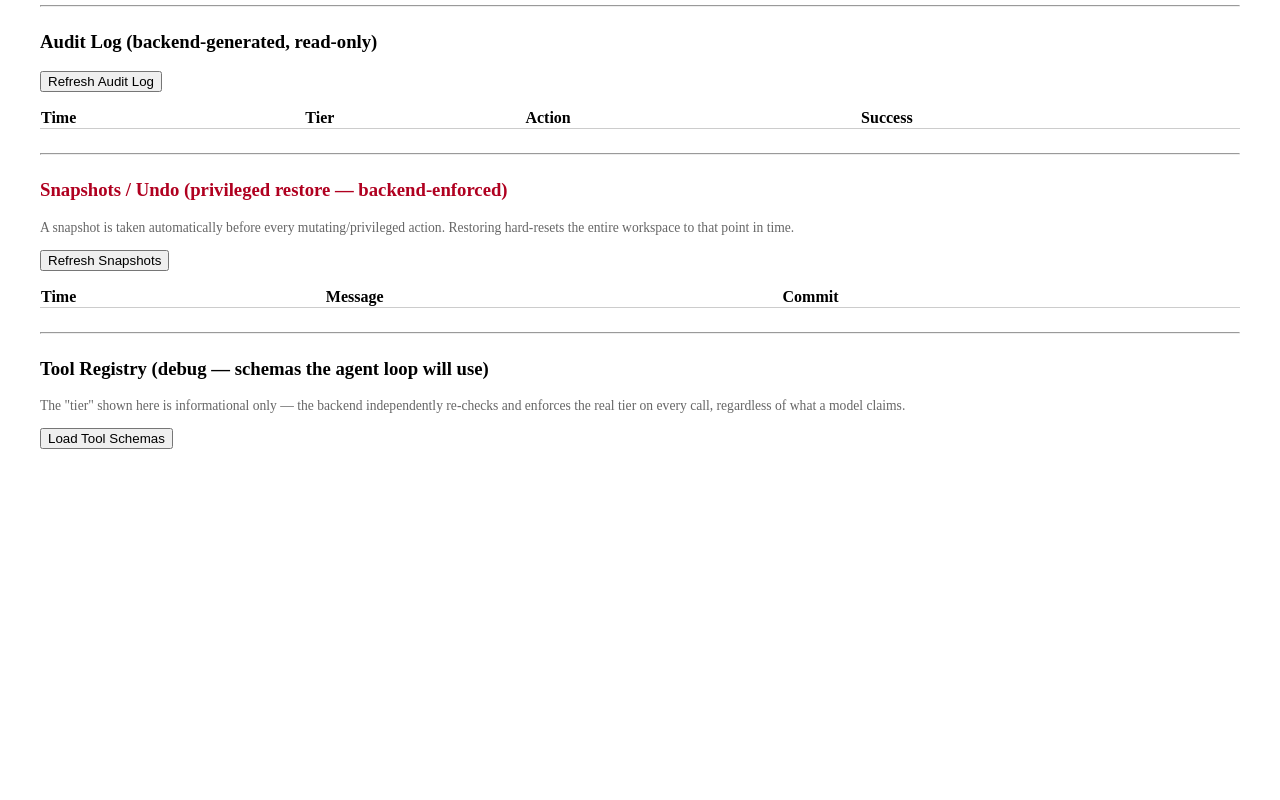
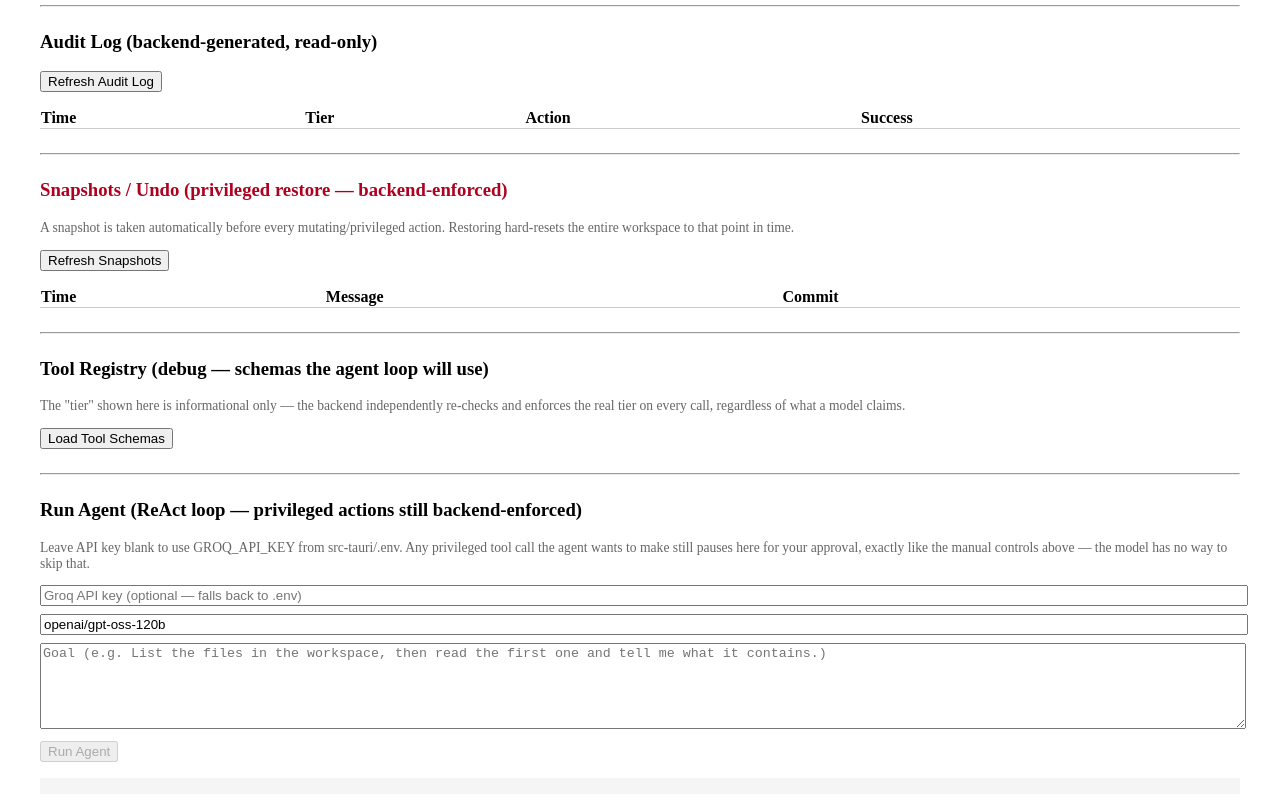
Before and after one commit to LaibaBatoool/AiCoworker, a React (Vite) app: page / in a window 1280 px wide. Shown: the part 2184-2984 px from the top of the page. Before the commit the page ends 2689 px from the top, so only its background shows below. Built offline with nearby package versions, Linux system fonts and the light colour scheme.

Commit message:
Instruct agent to format final answers as human-readable multi-line lists, not shell out for trivial date/math conversions; render newlines in the UI

```diff
--- a/src/App.tsx
+++ b/src/App.tsx
@@ -1,5 +1,6 @@
 import { useState } from "react";
 import { invoke } from "@tauri-apps/api/core";
+import { listen } from "@tauri-apps/api/event";
 
 interface CommandOutput {
   risk_level: string;
@@ -53,7 +54,35 @@ interface ToolSchema {
   parameters: unknown;
 }
 
+// --- Agent orchestration types (mirror src-tauri/src/agent/*) ---
+
+interface ToolCallFunction {
+  name: string;
+  arguments: string; // JSON-encoded string
+}
+
+interface ToolCallRequest {
+  id: string;
+  type: string;
+  function: ToolCallFunction;
+}
+
+interface ChatMessage {
+  role: string; // "system" | "user" | "assistant" | "tool"
+  content?: string | null;
+  tool_calls?: ToolCallRequest[] | null;
+  tool_call_id?: string | null;
+}
+
+type AgentStepResult =
+  | { status: "Done"; messages: ChatMessage[]; answer: string }
+  | { status: "AwaitingConfirmation"; messages: ChatMessage[]; tool_name: string; arguments: unknown }
+  | { status: "StoppedForSafety"; messages: ChatMessage[]; reason: string }
+  | { status: "Error"; message: string };
+
 function App() {
+  const [runningJobId, setRunningJobId] = useState<number | null>(null);
+
   const [dirPath, setDirPath] = useState("");
   const [dirEntries, setDirEntries] = useState<{ name: string; is_directory: boolean }[]>([]);
 
@@ -106,13 +135,20 @@ function App() {
   const [auditLog, setAuditLog] = useState<AuditLogRecord[]>([]);
   const [auditLogStatus, setAuditLogStatus] = useState("");
 
-  // --- New: snapshots (undo) ---
   const [snapshots, setSnapshots] = useState<SnapshotRecord[]>([]);
   const [snapshotStatus, setSnapshotStatus] = useState("");
 
-  // --- New: tool registry debug viewer ---
   const [toolSchemas, setToolSchemas] = useState<ToolSchema[]>([]);
   const [toolSchemasStatus, setToolSchemasStatus] = useState("");
+
+  // --- Agent orchestration (ReAct loop) ---
+  const [agentGoal, setAgentGoal] = useState("");
+  const [agentApiKey, setAgentApiKey] = useState(""); // leave blank to use GROQ_API_KEY from src-tauri/.env
+  const [agentModel, setAgentModel] = useState("openai/gpt-oss-120b");
+  const [agentMessages, setAgentMessages] = useState<ChatMessage[]>([]);
+  const [agentStatus, setAgentStatus] = useState("");
+  const [agentRunning, setAgentRunning] = useState(false);
+  const [agentFinalAnswer, setAgentFinalAnswer] = useState<string | null>(null);
 
   async function handleReadFile() {
     try {
@@ -206,8 +242,7 @@ function App() {
 
   async function handleDeleteFile() {
     const typed = window.prompt(
-      `PRIVILEGED ACTION — enforced by the backend, not just this dialog.\n\nThe agent wants to DELETE "${deleteFilePath}"${
-        deleteRecursive ? " (and everything inside it)" : ""
+      `PRIVILEGED ACTION — enforced by the backend, not just this dialog.\n\nThe agent wants to DELETE "${deleteFilePath}"${deleteRecursive ? " (and everything inside it)" : ""
       }.\n\nType the exact file/folder name to confirm:`
     );
 
@@ -231,13 +266,26 @@ function App() {
 
   async function handleRunCommand(confirmed: boolean) {
     try {
-      const result = await invoke<CommandOutput>("execute_command_tool", {
+      const jobId = await invoke<number>("start_command_tool", {
         workspaceRoot,
         command,
         confirmed,
       });
-      setCommandResult(result);
-      setCommandStatus("");
+      setRunningJobId(jobId);
+      setCommandResult(null);
+      setCommandStatus("Running... you can cancel it below while it's in progress.");
+
+      const unlisten = await listen<{ jobId: number; output: CommandOutput }>(
+        "command-finished",
+        (event) => {
+          if (event.payload.jobId === jobId) {
+            setCommandResult(event.payload.output);
+            setCommandStatus("");
+            setRunningJobId(null);
+            unlisten();
+          }
+        }
+      );
     } catch (err) {
       const errMsg = String(err);
       if (errMsg.includes("PRIVILEGED_CONFIRMATION_REQUIRED")) {
@@ -252,6 +300,16 @@ function App() {
       } else {
         setCommandStatus(`Error: ${errMsg}`);
       }
+    }
+  }
+
+  async function handleCancelCommand() {
+    if (runningJobId === null) return;
+    try {
+      await invoke("cancel_command_tool", { jobId: runningJobId });
+      setCommandStatus("Cancelling...");
+    } catch (err) {
+      setCommandStatus(`Error cancelling: ${err}`);
     }
   }
 
@@ -362,8 +420,6 @@ function App() {
     }
   }
 
-  // --- New: snapshots (undo) ---
-
   async function handleListSnapshots() {
     try {
       const result = await invoke<SnapshotRecord[]>("list_snapshots_tool", { workspaceRoot });
@@ -400,8 +456,6 @@ function App() {
     }
   }
 
-  // --- New: tool registry debug viewer ---
-
   async function handleListToolSchemas() {
     try {
       const result = await invoke<ToolSchema[]>("list_tool_schemas_tool", {});
@@ -411,6 +465,124 @@ function App() {
       setToolSchemasStatus(`Error: ${err}`);
       setToolSchemas([]);
     }
+  }
+
+  // --- Agent orchestration (ReAct loop) ---
+
+  async function callAgentStep(messages: ChatMessage[], resumeConfirmed: boolean): Promise<AgentStepResult> {
+    return await invoke<AgentStepResult>("run_agent_tool", {
+      workspaceRoot,
+      apiKey: agentApiKey,
+      model: agentModel,
+      messagesJson: JSON.stringify(messages),
+      resumeConfirmed,
+    });
+  }
+
+  async function processAgentResult(result: AgentStepResult) {
+    if (result.status === "Done") {
+      setAgentMessages(result.messages);
+      setAgentFinalAnswer(result.answer);
+      setAgentStatus("Done.");
+      setAgentRunning(false);
+      return;
+    }
+
+    if (result.status === "AwaitingConfirmation") {
+      setAgentMessages(result.messages);
+      const approve = window.confirm(
+        `PRIVILEGED ACTION requested by the agent (backend-enforced, same checkpoint as everywhere else):\n\n${result.tool_name}\n${JSON.stringify(
+          result.arguments,
+          null,
+          2
+        )}\n\nApprove?`
+      );
+      if (approve) {
+        setAgentStatus(`Approved "${result.tool_name}" — resuming...`);
+        try {
+          const next = await callAgentStep(result.messages, true);
+          await processAgentResult(next);
+        } catch (err) {
+          setAgentStatus(`Error: ${err}`);
+          setAgentRunning(false);
+        }
+      } else {
+        setAgentStatus(`You declined "${result.tool_name}". Agent paused — click Run Agent again to start a fresh attempt.`);
+        setAgentRunning(false);
+      }
+      return;
+    }
+
+    if (result.status === "StoppedForSafety") {
+      setAgentMessages(result.messages);
+      setAgentStatus(`Stopped itself: ${result.reason}`);
+      setAgentRunning(false);
+      return;
+    }
+
+    // status === "Error"
+    setAgentStatus(`Error: ${result.message}`);
+    setAgentRunning(false);
+  }
+
+  async function handleStartAgent() {
+    setAgentRunning(true);
+    setAgentFinalAnswer(null);
+    setAgentStatus("Running...");
+
+    const initialMessages: ChatMessage[] = [
+      {
+        role: "system",
+        content:
+          "You are a helpful coding assistant with access to filesystem and terminal tools in this workspace. Use the tools to accomplish the user's goal step by step. When you give your final answer: write it for a human to read, not as a single run-on line — use short paragraphs or a markdown-style list with one item per line (each starting with '- '), and put each item on its own line using an actual newline character. Never use the execute_command tool for simple computations you can do yourself, such as converting a Unix timestamp to a readable date, doing arithmetic, or formatting text — reason about those directly and only use execute_command for things that genuinely require running a program.",
+      },
+      { role: "user", content: agentGoal },
+    ];
+    setAgentMessages(initialMessages);
+
+    try {
+      const result = await callAgentStep(initialMessages, false);
+      await processAgentResult(result);
+    } catch (err) {
+      setAgentStatus(`Error: ${err}`);
+      setAgentRunning(false);
+    }
+  }
+
+  function renderAgentTranscript() {
+    return agentMessages
+      .filter((m) => m.role !== "system")
+      .flatMap((m, i) => {
+        if (m.role === "user") {
+          return [
+            <div key={`u-${i}`} style={{ marginBottom: "0.5rem" }}>
+              <strong>Goal:</strong> {m.content}
+            </div>,
+          ];
+        }
+        if (m.role === "assistant" && m.tool_calls && m.tool_calls.length > 0) {
+          return m.tool_calls.map((tc, j) => (
+            <div key={`a-${i}-${j}`} style={{ marginBottom: "0.25rem", fontFamily: "monospace" }}>
+              → <strong>{tc.function.name}</strong>({tc.function.arguments})
+            </div>
+          ));
+        }
+        if (m.role === "assistant" && m.content) {
+          return [
+            <div key={`af-${i}`} style={{ marginBottom: "0.5rem", whiteSpace: "pre-wrap" }}>
+              <strong>Final answer:</strong> {m.content}
+            </div>,
+          ];
+        }
+        if (m.role === "tool") {
+          return [
+            <div key={`t-${i}`} style={{ marginBottom: "0.5rem", color: "#555", fontFamily: "monospace" }}>
+              ← {m.content}
+            </div>,
+          ];
+        }
+        return [];
+      });
   }
 
   return (
@@ -532,6 +704,11 @@ function App() {
         style={{ width: "100%", marginBottom: "0.5rem" }}
       />
       <button onClick={() => handleRunCommand(false)}>Run Command</button>
+      {runningJobId !== null && (
+        <button onClick={handleCancelCommand} style={{ marginLeft: "0.5rem", color: "#b00020" }}>
+          Cancel
+        </button>
+      )}
       <p style={{ marginTop: "0.5rem" }}>{commandStatus}</p>
       {commandResult && (
         <div style={{ marginTop: "1rem" }}>
@@ -737,6 +914,46 @@ function App() {
           </pre>
         </details>
       ))}
+
+      <hr style={{ margin: "1.5rem 0" }} />
+
+      <h3>Run Agent (ReAct loop — privileged actions still backend-enforced)</h3>
+      <p style={{ fontSize: "0.85rem", color: "#666" }}>
+        Leave API key blank to use GROQ_API_KEY from src-tauri/.env. Any privileged tool call the
+        agent wants to make still pauses here for your approval, exactly like the manual controls
+        above — the model has no way to skip that.
+      </p>
+      <input
+        placeholder="Groq API key (optional — falls back to .env)"
+        value={agentApiKey}
+        onChange={(e) => setAgentApiKey(e.target.value)}
+        style={{ width: "100%", marginBottom: "0.5rem" }}
+        type="password"
+      />
+      <input
+        placeholder="Model (e.g. openai/gpt-oss-120b)"
+        value={agentModel}
+        onChange={(e) => setAgentModel(e.target.value)}
+        style={{ width: "100%", marginBottom: "0.5rem" }}
+      />
+      <textarea
+        placeholder="Goal (e.g. List the files in the workspace, then read the first one and tell me what it contains.)"
+        value={agentGoal}
+        onChange={(e) => setAgentGoal(e.target.value)}
+        style={{ width: "100%", height: "80px", marginBottom: "0.5rem" }}
+      />
+      <button onClick={handleStartAgent} disabled={agentRunning || !agentGoal || !workspaceRoot}>
+        {agentRunning ? "Running..." : "Run Agent"}
+      </button>
+      <p style={{ marginTop: "0.5rem" }}>{agentStatus}</p>
+      {agentFinalAnswer && (
+        <div style={{ marginTop: "0.5rem", padding: "0.5rem", background: "#e8f5e9", whiteSpace: "pre-wrap" }}>
+          <strong>Final answer:</strong> {agentFinalAnswer}
+        </div>
+      )}
+      <div style={{ marginTop: "1rem", padding: "0.5rem", background: "#f5f5f5" }}>
+        {renderAgentTranscript()}
+      </div>
     </div>
   );
 }
```
